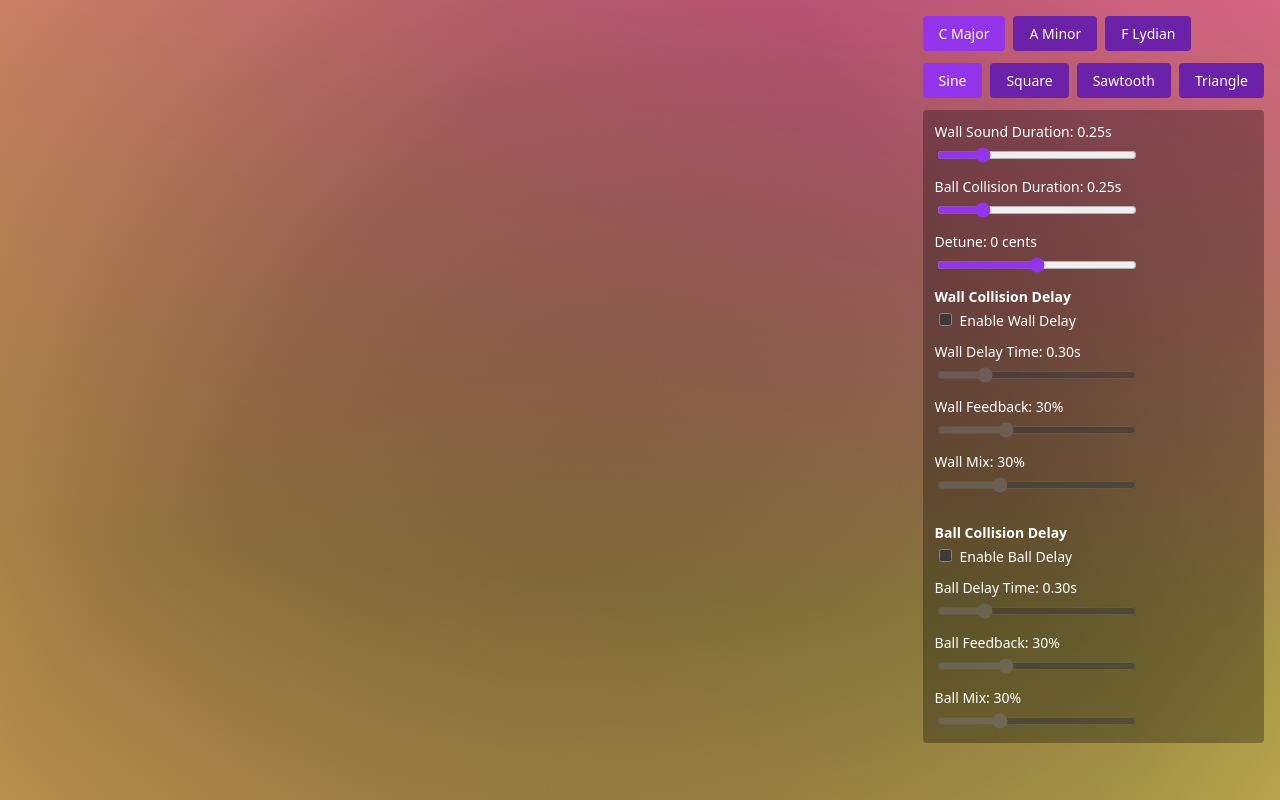
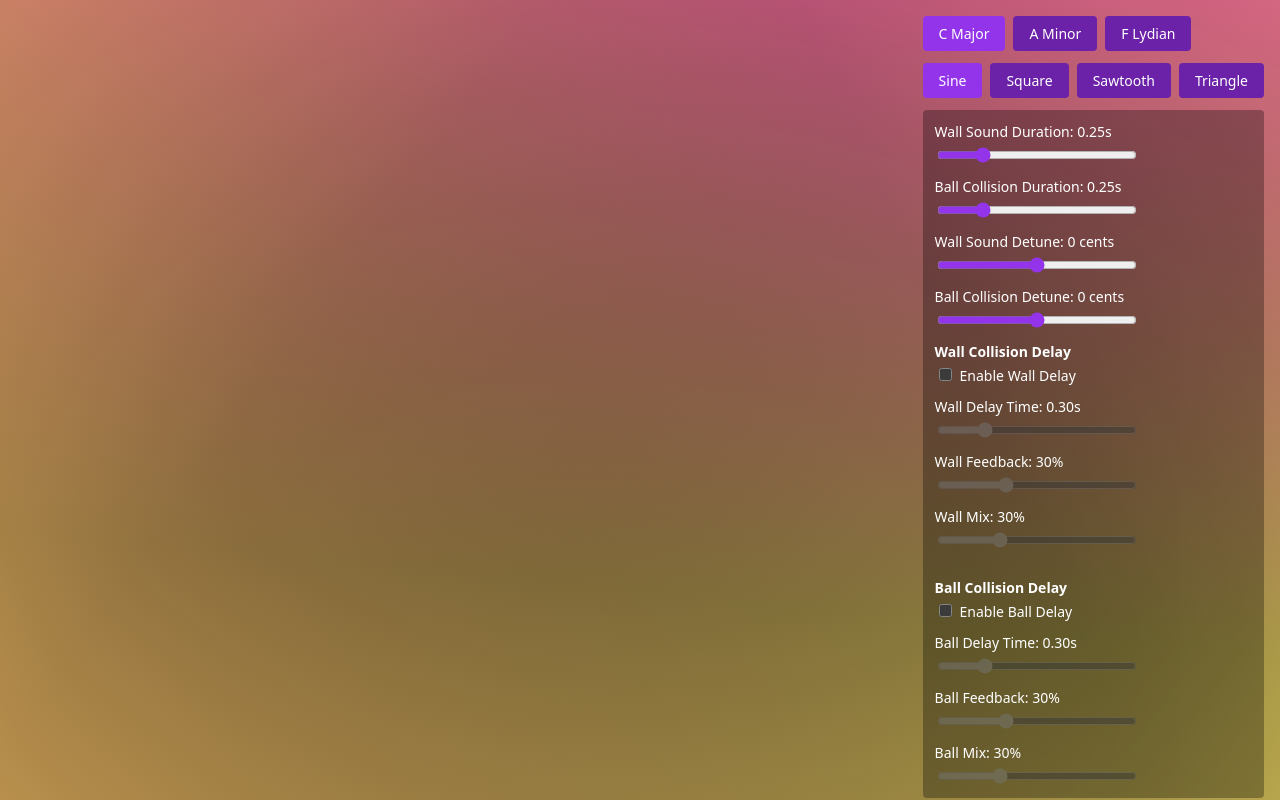
Before and after one commit to circlegetsquare/oscillaphone, a React (Vite) app: page / in a window 1280 px wide. Built offline with nearby package versions, Linux system fonts and the light colour scheme.

Commit message:
Separating detune controls

```diff
--- a/src/components/BouncingCircles.jsx
+++ b/src/components/BouncingCircles.jsx
@@ -12,6 +12,13 @@ import {
   getWallDuration,
   setCircleDuration,
   getCircleDuration,
+  // Wall detune parameters
+  setWallDetune,
+  getWallDetune,
+  // Circle detune parameters
+  setCircleDetune,
+  getCircleDetune,
+  // Legacy detune parameters
   setDetune,
   getDetune,
   setWaveform,
@@ -137,7 +144,8 @@ export default function BouncingCircles() {
   const [currentScale, setCurrentScale] = useState('C_MAJOR')
   const [wallDuration, setWallDurationState] = useState(getWallDuration())
   const [circleDuration, setCircleDurationState] = useState(getCircleDuration())
-  const [detune, setDetuneState] = useState(getDetune())
+  const [wallDetune, setWallDetuneState] = useState(getWallDetune())
+  const [circleDetune, setCircleDetuneState] = useState(getCircleDetune())
   const [waveform, setWaveformState] = useState(getWaveform())
   // Wall delay state
   const [wallDelayEnabled, setWallDelayEnabledState] = useState(getWallDelayEnabled())
@@ -262,10 +270,16 @@ export default function BouncingCircles() {
     setCircleDuration(newDuration)
   }
 
-  const handleDetuneChange = (e) => {
+  const handleWallDetuneChange = (e) => {
     const newDetune = Number(e.target.value)
-    setDetuneState(newDetune)
-    setDetune(newDetune)
+    setWallDetuneState(newDetune)
+    setWallDetune(newDetune)
+  }
+
+  const handleCircleDetuneChange = (e) => {
+    const newDetune = Number(e.target.value)
+    setCircleDetuneState(newDetune)
+    setCircleDetune(newDetune)
   }
 
   const handleWaveformChange = (newWaveform) => {
@@ -621,15 +635,29 @@ export default function BouncingCircles() {
           </div>
           <div style={sliderGroupStyles}>
             <label style={labelStyles}>
-              Detune: {detune} cents
+              Wall Sound Detune: {wallDetune} cents
             </label>
             <input
               type="range"
               min="-1200"
               max="1200"
               step="100"
-              value={detune}
-              onChange={handleDetuneChange}
+              value={wallDetune}
+              onChange={handleWallDetuneChange}
+              style={sliderStyles}
+            />
+          </div>
+          <div style={sliderGroupStyles}>
+            <label style={labelStyles}>
+              Ball Collision Detune: {circleDetune} cents
+            </label>
+            <input
+              type="range"
+              min="-1200"
+              max="1200"
+              step="100"
+              value={circleDetune}
+              onChange={handleCircleDetuneChange}
               style={sliderStyles}
             />
           </div>
--- a/src/utils/sound.js
+++ b/src/utils/sound.js
@@ -87,7 +87,8 @@ export const WAVEFORMS = [
 let currentScale = 'C_MAJOR'
 let wallSoundDuration = 0.25 // Default duration
 let circleSoundDuration = 0.25 // Default duration
-let detuneAmount = 0 // Default detune in cents
+let wallDetuneAmount = 0 // Default detune for wall sounds
+let circleDetuneAmount = 0 // Default detune for circle sounds
 let currentWaveform = 'sine' // Default waveform
 
 // Delay parameters for wall sounds
@@ -159,7 +160,8 @@ const createBeep = (frequency, duration = 0.15, volume = 0.3, pan = 0, soundType
   // Set up oscillator
   oscillator.type = currentWaveform;
   oscillator.frequency.setValueAtTime(frequency, audioContext.currentTime);
-  oscillator.detune.setValueAtTime(detuneAmount, audioContext.currentTime);
+  const useDetuneAmount = soundType === 'wall' ? wallDetuneAmount : circleDetuneAmount;
+  oscillator.detune.setValueAtTime(useDetuneAmount, audioContext.currentTime);
 
   // Set up gain node for volume envelope
   gainNode.gain.setValueAtTime(0, audioContext.currentTime);
@@ -276,13 +278,28 @@ export const setCircleDuration = (duration) => {
 // Export circle duration getter
 export const getCircleDuration = () => circleSoundDuration
 
-// Export detune setter
-export const setDetune = (amount) => {
-  detuneAmount = Math.max(-1200, Math.min(1200, amount))
+// Wall detune setter/getter
+export const setWallDetune = (amount) => {
+  wallDetuneAmount = Math.max(-1200, Math.min(1200, amount))
 }
 
-// Export detune getter
-export const getDetune = () => detuneAmount
+export const getWallDetune = () => wallDetuneAmount
+
+// Circle detune setter/getter
+export const setCircleDetune = (amount) => {
+  circleDetuneAmount = Math.max(-1200, Math.min(1200, amount))
+}
+
+export const getCircleDetune = () => circleDetuneAmount
+
+// Legacy detune setter/getter (affects both)
+export const setDetune = (amount) => {
+  const clampedAmount = Math.max(-1200, Math.min(1200, amount))
+  wallDetuneAmount = clampedAmount
+  circleDetuneAmount = clampedAmount
+}
+
+export const getDetune = () => circleDetuneAmount // Return circle value for consistency
 
 // Export waveform setter
 export const setWaveform = (waveform) => {
```
